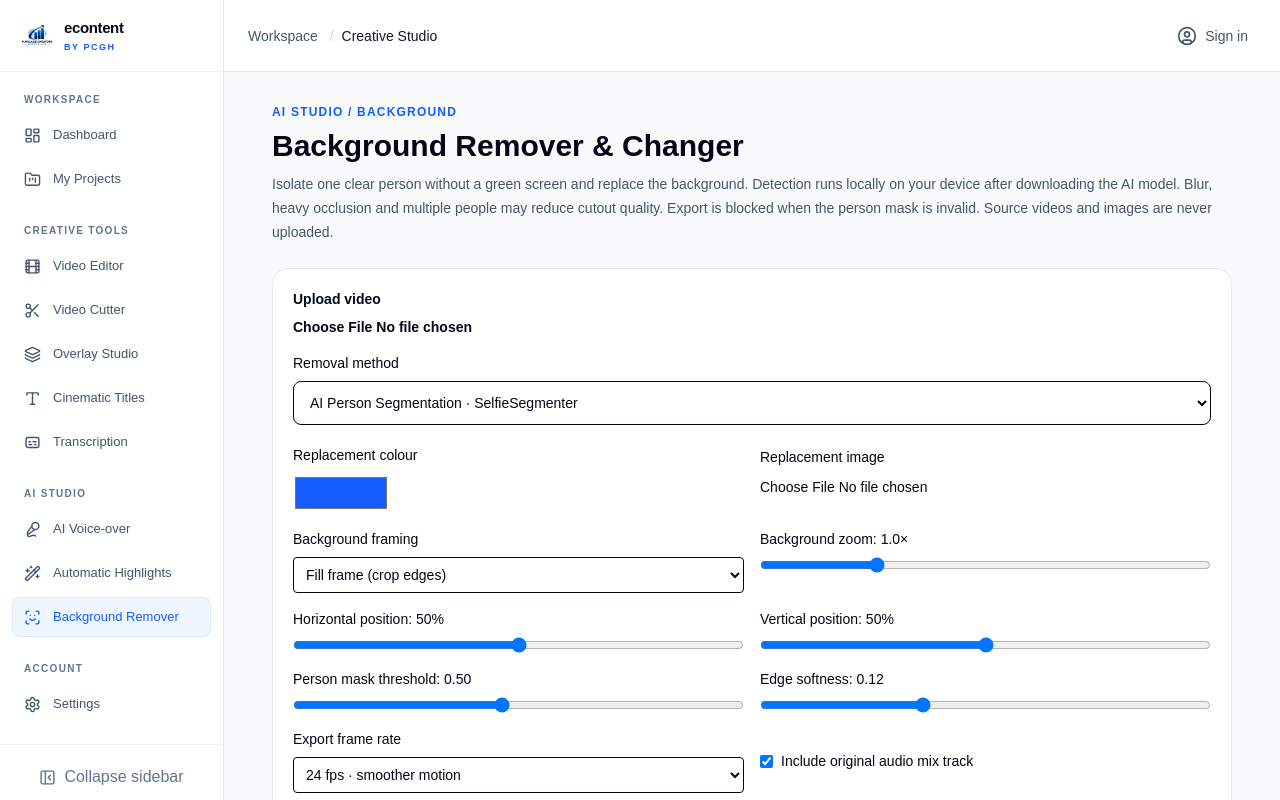
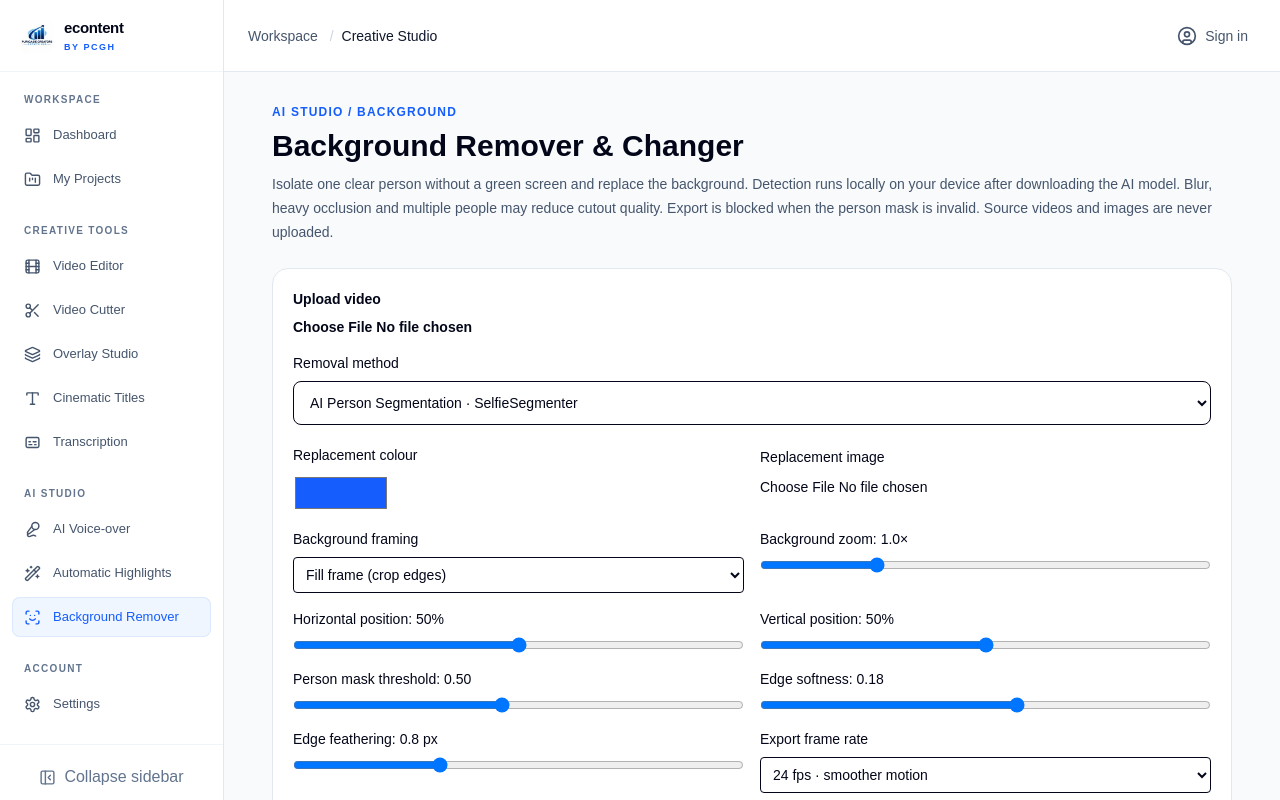
Before and after one commit to PCGHub/Econtent-by-PCGH, a Next.js app: page /ai-background in a window 1280 px wide. Shown: the top 800 px of the page. Built offline with nearby package versions, Linux system fonts and the light colour scheme; no server answers.

Commit message:
Expose edge feathering control and improve default matte softness

```diff
--- a/components/ai-studio/background-studio.tsx
+++ b/components/ai-studio/background-studio.tsx
@@ -30,7 +30,8 @@ export function BackgroundStudio() {
     [key, setKey] = useState("#00ff00"),
     [tolerance, setTolerance] = useState(85),
     [threshold, setThreshold] = useState(0.5),
-    [softness, setSoftness] = useState(0.12);
+    [softness, setSoftness] = useState(0.18),
+    [edgeBlur, setEdgeBlur] = useState(0.8);
   const [fit, setFit] = useState<"cover" | "contain">("cover"),
     [zoom, setZoom] = useState(1),
     [x, setX] = useState(50),
@@ -107,7 +108,8 @@ export function BackgroundStudio() {
         x: 50,
         y: 50,
         threshold: 0.5,
-        softness: 0.12,
+        softness: 0.18,
+        edgeBlur: 0.8,
         key: "#00ff00",
         tolerance: 85,
         view: "composite",
@@ -134,6 +136,7 @@ export function BackgroundStudio() {
       y,
       threshold,
       softness,
+      edgeBlur,
       key,
       tolerance,
       view,
@@ -150,6 +153,7 @@ export function BackgroundStudio() {
     y,
     threshold,
     softness,
+    edgeBlur,
     key,
     tolerance,
     view,
@@ -514,6 +518,18 @@ export function BackgroundStudio() {
                     className="mt-2 block w-full"
                   />
                 </label>
+                <label className="text-sm">
+                  Edge feathering: {edgeBlur.toFixed(1)} px
+                  <input
+                    type="range"
+                    min="0"
+                    max="2.5"
+                    step="0.1"
+                    value={edgeBlur}
+                    onChange={(e) => change(() => setEdgeBlur(Number(e.target.value)))}
+                    className="mt-2 block w-full"
+                  />
+                </label>
               </>
             )}
             <label className="text-sm">
```
